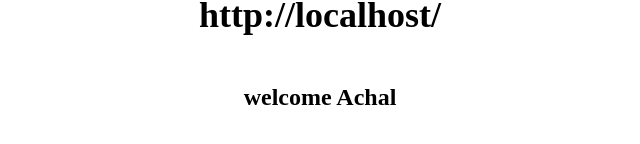
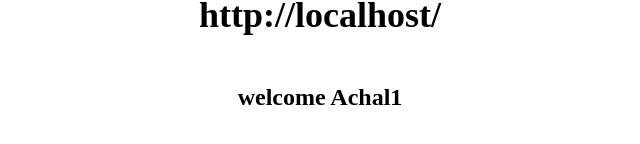
Before and after one commit to Achaldhote02/LearningProject, an Angular app: page / in a window 1280 px wide. Shown: the part 350-494 px from the top of the page, without its empty margins (320-960 px from the left). Built offline with nearby package versions, Linux system fonts and the light colour scheme.

Commit message:
some minor change

```diff
--- a/src/app/property/property.component.ts
+++ b/src/app/property/property.component.ts
@@ -11,7 +11,7 @@ welcome {{name}}
 })
 export class PropertyComponent implements OnInit {
 
-  public name = "Achal";
+  public name = "Achal1";
   constructor() { }
 
   ngOnInit(): void {
```
